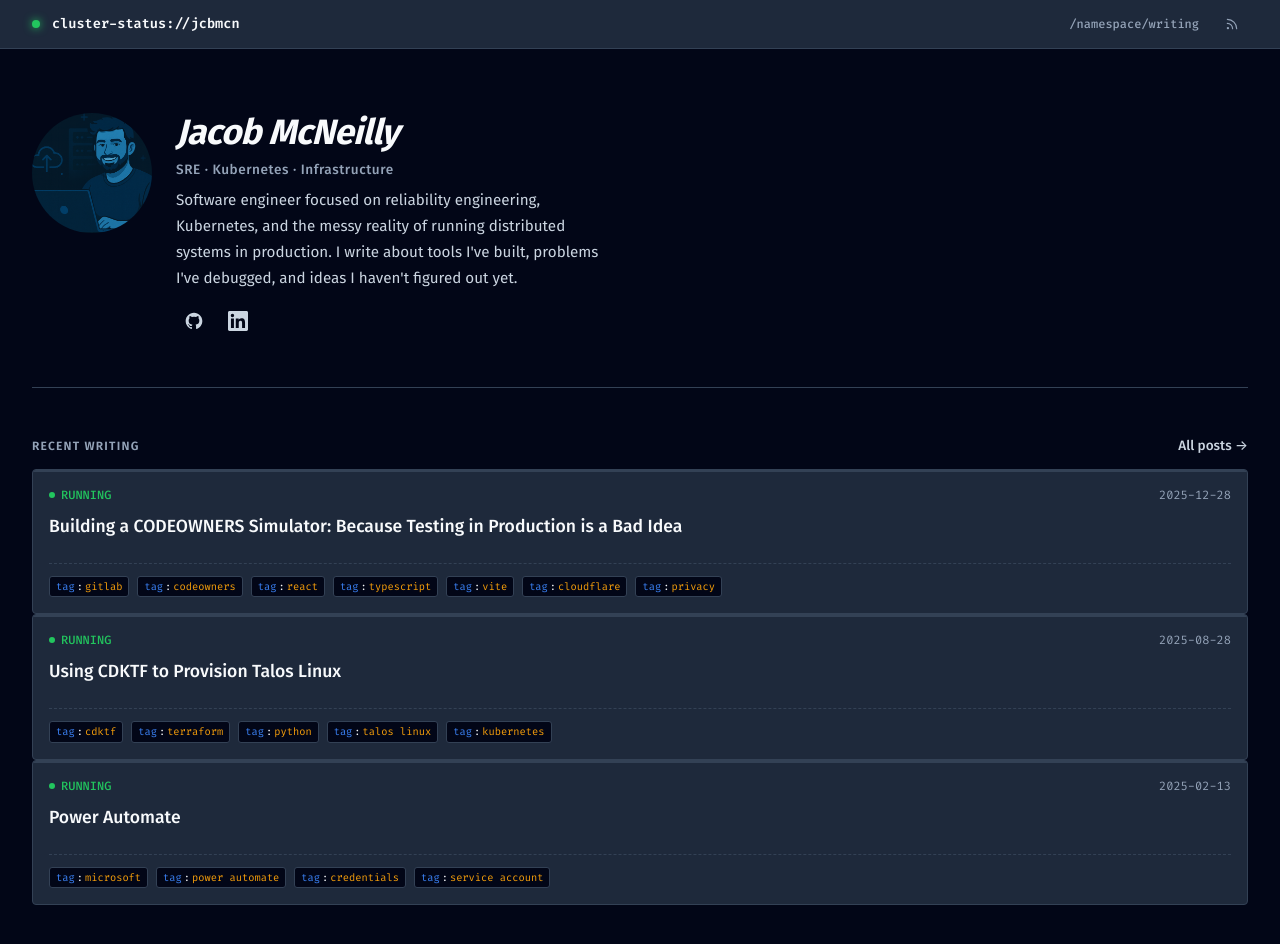
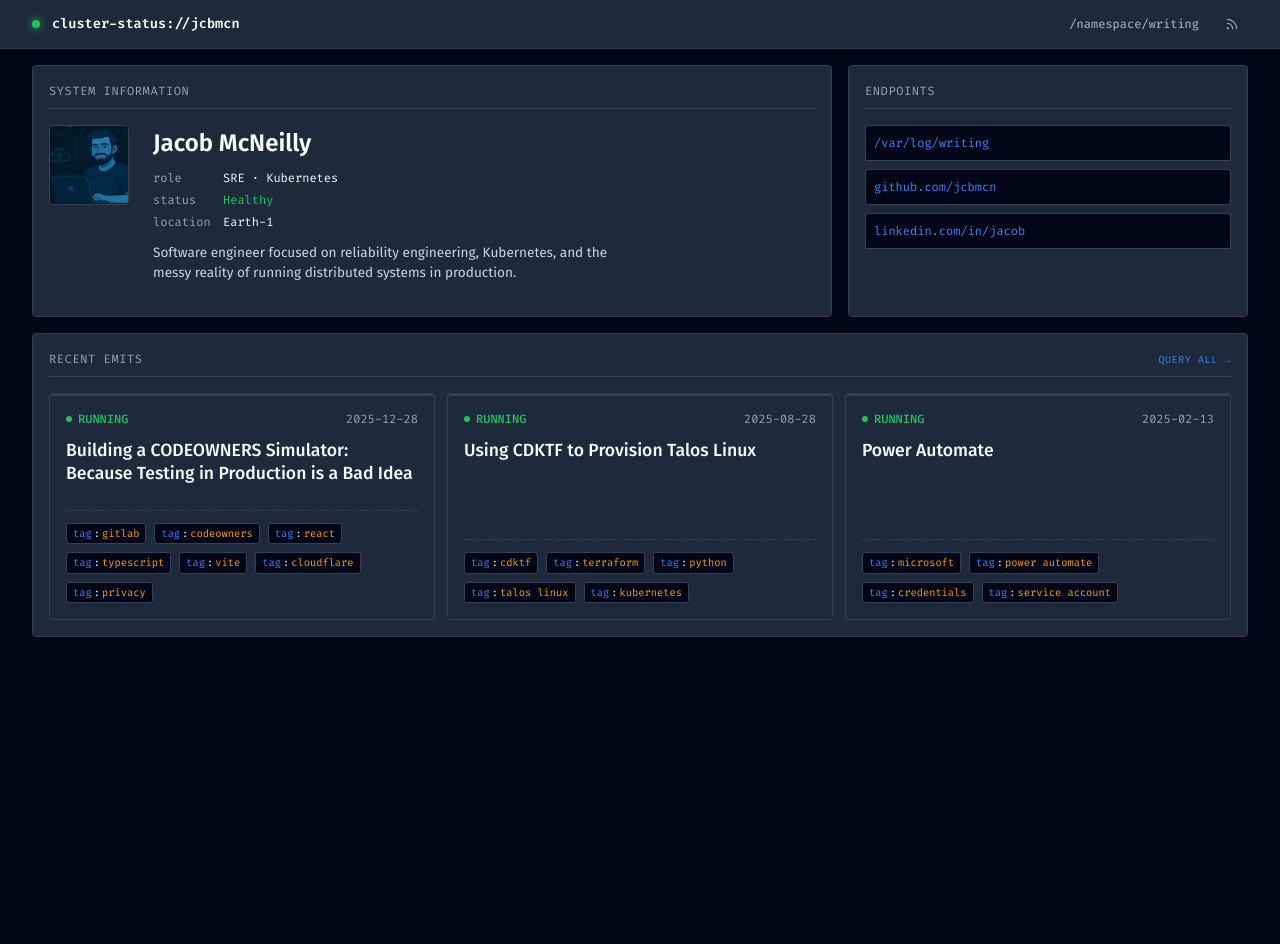
Before and after one commit to jcbmcn/jcbmcn.github.io, an Astro site: page / in a window 1280 px wide. After the commit the page ends 800 px from the top, so only its background shows below. Built offline with nearby package versions, Linux system fonts and the light colour scheme; Astro itself is replaced by a stand-in of ours.

Commit message:
feat(ui): rebuild homepage as node info dashboard

```diff
--- a/src/pages/index.astro
+++ b/src/pages/index.astro
@@ -10,81 +10,47 @@ const recentPosts = allPosts
     const bDate = b.data.date?.getTime() ?? 0;
     return bDate - aDate;
   })
-  .slice(0, 4);
+  .slice(0, 6); // Load 6 for a nice 3x2 grid
 ---
 
-<BaseLayout
-  title="Jacob McNeilly"
-  description="SRE and software engineer writing about Kubernetes, infrastructure, and building things that work."
->
-  <main class="home">
+<BaseLayout title="Node: jcbmcn" description="SRE and software engineer writing about Kubernetes, infrastructure, and building things that work.">
+  <main class="dashboard">
 
-    <section class="hero">
-      <div class="hero__inner">
+    <div class="row">
+      <section class="panel system-info">
+        <div class="panel-header">System Information</div>
+        <div class="sys-content">
+          <img src="/images/avatar.png" alt="Jacob McNeilly" class="sys-avatar" />
+          <div class="sys-details">
+            <h1 class="sys-title">Jacob McNeilly</h1>
+            <ul class="sys-metrics">
+              <li><span class="m-key">role</span><span class="m-val">SRE · Kubernetes</span></li>
+              <li><span class="m-key">status</span><span class="m-val success">Healthy</span></li>
+              <li><span class="m-key">location</span><span class="m-val">Earth-1</span></li>
+            </ul>
+            <p class="sys-bio">Software engineer focused on reliability engineering, Kubernetes, and the messy reality of running distributed systems in production.</p>
+          </div>
+        </div>
+      </section>
 
-        <!-- Avatar -->
-        <img
-          src="/images/avatar.png"
-          alt="Jacob McNeilly"
-          width="120"
-          height="120"
-          class="hero__avatar"
-        />
+      <section class="panel sys-links">
+        <div class="panel-header">Endpoints</div>
+        <div class="link-grid">
+           <a href="/posts/" class="endpoint">/var/log/writing</a>
+           <a href="https://github.com/jcbmcn" target="_blank" class="endpoint">github.com/jcbmcn</a>
+           <a href="https://www.linkedin.com/in/jacob-mcneilly-a6a516112/" target="_blank" class="endpoint">linkedin.com/in/jacob</a>
+        </div>
+      </section>
+    </div>
 
-        <!-- Name + bio -->
-        <div class="hero__content">
-          <h1 class="hero__name">Jacob McNeilly</h1>
-          <p class="hero__role">SRE · Kubernetes · Infrastructure</p>
-          <p class="hero__bio">
-            Software engineer focused on reliability engineering, Kubernetes,
-            and the messy reality of running distributed systems in production.
-            I write about tools I've built, problems I've debugged, and ideas
-            I haven't figured out yet.
-          </p>
-
-          <!-- Social icon links -->
-          <nav class="hero__social" aria-label="Social links">
-            <a
-              href="https://github.com/jcbmcn"
-              class="social-link"
-              rel="noopener noreferrer"
-              target="_blank"
-              aria-label="GitHub"
-              title="GitHub"
-            >
-              <!-- GitHub mark -->
-              <svg width="20" height="20" viewBox="0 0 24 24" fill="currentColor" aria-hidden="true">
-                <path d="M12 2C6.477 2 2 6.484 2 12.021c0 4.428 2.865 8.184 6.839 9.504.5.092.682-.217.682-.482 0-.237-.009-.868-.013-1.703-2.782.605-3.369-1.342-3.369-1.342-.454-1.154-1.11-1.462-1.11-1.462-.908-.62.069-.608.069-.608 1.003.071 1.531 1.032 1.531 1.032.892 1.53 2.341 1.088 2.91.832.092-.647.35-1.088.636-1.338-2.22-.253-4.555-1.113-4.555-4.951 0-1.093.39-1.988 1.029-2.688-.103-.253-.446-1.272.098-2.65 0 0 .84-.27 2.75 1.026A9.564 9.564 0 0 1 12 6.844a9.59 9.59 0 0 1 2.504.337c1.909-1.296 2.747-1.026 2.747-1.026.546 1.378.202 2.397.1 2.65.64.7 1.028 1.595 1.028 2.688 0 3.848-2.339 4.695-4.566 4.943.359.309.678.919.678 1.852 0 1.336-.012 2.415-.012 2.743 0 .267.18.578.688.48C19.138 20.2 22 16.447 22 12.021 22 6.484 17.522 2 12 2z"/>
-              </svg>
-            </a>
-            <a
-              href="https://www.linkedin.com/in/jacob-mcneilly-a6a516112/"
-              class="social-link"
-              rel="noopener noreferrer"
-              target="_blank"
-              aria-label="LinkedIn"
-              title="LinkedIn"
-            >
-              <!-- LinkedIn mark -->
-              <svg width="20" height="20" viewBox="0 0 24 24" fill="currentColor" aria-hidden="true">
-                <path d="M20.447 20.452h-3.554v-5.569c0-1.328-.027-3.037-1.852-3.037-1.853 0-2.136 1.445-2.136 2.939v5.667H9.351V9h3.414v1.561h.046c.477-.9 1.637-1.85 3.37-1.85 3.601 0 4.267 2.37 4.267 5.455v6.286zM5.337 7.433a2.062 2.062 0 0 1-2.063-2.065 2.064 2.064 0 1 1 2.063 2.065zm1.782 13.019H3.555V9h3.564v11.452zM22.225 0H1.771C.792 0 0 .774 0 1.729v20.542C0 23.227.792 24 1.771 24h20.451C23.2 24 24 23.227 24 22.271V1.729C24 .774 23.2 0 22.222 0h.003z"/>
-              </svg>
-            </a>
-          </nav>
-        </div>
-
+    <section class="panel widget-recent">
+      <div class="panel-header split">
+        <span>Recent Emits</span>
+        <a href="/posts/" class="view-all">Query All →</a>
       </div>
-    </section>
-
-    <!-- Recent writing -->
-    <section class="writing">
-      <header class="writing__header">
-        <h2 class="writing__label">Recent writing</h2>
-        <a href="/posts/" class="writing__all">All posts →</a>
-      </header>
-      <div class="writing__list">
-        {recentPosts.map((entry, i) => (
-          <PostCard entry={entry} featured={i === 0} />
+      <div class="posts-grid">
+        {recentPosts.map((entry) => (
+          <PostCard entry={entry} />
         ))}
       </div>
     </section>
@@ -93,129 +59,105 @@ const recentPosts = allPosts
 </BaseLayout>
 
 <style>
-  .home {
-    max-width: var(--container-wide);
+  .dashboard {
+    max-width: var(--container-max);
     margin: 0 auto;
-    padding: 0 var(--gutter) clamp(4rem, 10vw, 8rem);
+    padding: var(--space-4) var(--gutter);
+    display: flex;
+    flex-direction: column;
+    gap: var(--space-4);
   }
 
-  /* ---- Hero ---- */
-  .hero {
-    padding: clamp(2.5rem, 6vw, 4rem) 0 clamp(2rem, 5vw, 3rem);
-    border-bottom: 1px solid var(--color-border);
-    margin-bottom: clamp(2rem, 5vw, 3rem);
+  .row {
+    display: grid;
+    gap: var(--space-4);
   }
 
-  .hero__inner {
-    display: flex;
-    align-items: flex-start;
-    gap: var(--space-5);
-    max-width: 52rem;
+  @media (min-width: 768px) {
+    .row { grid-template-columns: 2fr 1fr; }
   }
 
-  .hero__avatar {
-    width: 120px;
-    height: 120px;
-    border-radius: 50%;
-    flex-shrink: 0;
-    object-fit: cover;
+  .panel {
+    background: var(--color-panel);
+    border: 1px solid var(--color-border);
+    border-radius: 4px;
+    padding: var(--space-4);
   }
 
-  .hero__content {
-    display: flex;
-    flex-direction: column;
-    gap: var(--space-2);
+  .panel-header {
+    font-family: var(--font-mono);
+    font-size: var(--text-xs);
+    text-transform: uppercase;
+    letter-spacing: 0.05em;
+    color: var(--color-ink-light);
+    margin-bottom: var(--space-4);
+    border-bottom: 1px solid var(--color-border);
+    padding-bottom: var(--space-2);
   }
 
-  .hero__name {
-    font-family: var(--font-display);
-    font-size: clamp(1.6rem, 4vw, 2.2rem);
-    font-weight: 700;
-    font-style: italic;
-    letter-spacing: -0.02em;
-    line-height: 1.1;
-    color: var(--color-ink);
-    margin: 0;
+  .panel-header.split {
+    display: flex; justify-content: space-between; align-items: baseline;
   }
 
-  .hero__role {
-    font-family: var(--font-body);
-    font-size: var(--text-sm);
-    font-weight: 500;
-    letter-spacing: 0.04em;
-    color: var(--color-ink-light);
-    margin: 0;
+  .sys-content {
+    display: flex;
+    gap: var(--space-5);
+    align-items: flex-start;
   }
 
-  .hero__bio {
-    font-family: var(--font-body);
-    font-size: var(--text-base);
-    line-height: 1.7;
-    color: var(--color-ink-mid);
-    margin: 0;
-    max-width: 52ch;
+  .sys-avatar {
+    width: 80px; height: 80px;
+    border-radius: 4px;
+    border: 1px solid var(--color-border);
   }
 
-  /* ---- Social icons ---- */
-  .hero__social {
-    display: flex;
-    gap: var(--space-2);
-    margin-top: var(--space-1);
+  .sys-title {
+    font-size: var(--text-xl);
+    margin-bottom: var(--space-2);
   }
 
-  .social-link {
-    display: flex;
-    align-items: center;
-    justify-content: center;
-    width: 36px;
-    height: 36px;
-    border-radius: 6px;
-    color: var(--color-ink-mid);
-    text-decoration: none;
-    transition: color 0.12s ease, background-color 0.12s ease;
+  .sys-metrics {
+    list-style: none; padding: 0; margin: 0 0 var(--space-3) 0;
+    font-family: var(--font-mono); font-size: var(--text-xs);
+    display: flex; flex-direction: column; gap: 4px;
   }
 
-  .social-link:hover {
-    color: var(--color-ink);
-    background-color: var(--color-bg-alt);
+  .m-key { color: var(--color-ink-light); display: inline-block; width: 70px; }
+  .m-val { color: var(--color-ink); }
+  .m-val.success { color: var(--color-success); }
+
+  .sys-bio {
+    font-size: var(--text-sm);
+    color: var(--color-ink-mid);
+    max-width: 60ch;
   }
 
-  /* ---- Recent writing ---- */
-  .writing__header {
-    display: flex;
-    align-items: baseline;
-    justify-content: space-between;
-    margin-bottom: var(--space-3);
+  .link-grid {
+    display: flex; flex-direction: column; gap: var(--space-2);
   }
 
-  .writing__label {
-    font-family: var(--font-body);
+  .endpoint {
+    font-family: var(--font-mono);
     font-size: var(--text-xs);
-    font-weight: 600;
-    letter-spacing: 0.10em;
-    text-transform: uppercase;
-    color: var(--color-ink-light);
-    margin: 0;
+    padding: var(--space-2);
+    background: var(--color-bg);
+    border: 1px solid var(--color-border);
+    border-radius: 3px;
+    color: var(--color-accent);
   }
 
-  .writing__all {
-    font-family: var(--font-body);
-    font-size: var(--text-sm);
-    font-weight: 500;
-    color: var(--color-ink-mid);
-    text-decoration: none;
-    transition: color 0.12s ease;
+  .endpoint:hover {
+    border-color: var(--color-accent);
+    background: var(--color-accent-tint);
   }
 
-  .writing__all:hover {
-    color: var(--color-accent-text);
+  .view-all {
+    color: var(--color-accent); text-decoration: none; font-size: 10px;
   }
 
-  /* ---- Mobile: stack avatar above content ---- */
-  @media (max-width: 480px) {
-    .hero__inner {
-      flex-direction: column;
-      gap: var(--space-4);
-    }
+  .posts-grid {
+    display: grid; grid-template-columns: 1fr; gap: var(--space-3);
   }
+  @media (min-width: 768px) { .posts-grid { grid-template-columns: repeat(2, 1fr); } }
+  @media (min-width: 1024px) { .posts-grid { grid-template-columns: repeat(3, 1fr); } }
 </style>
```
